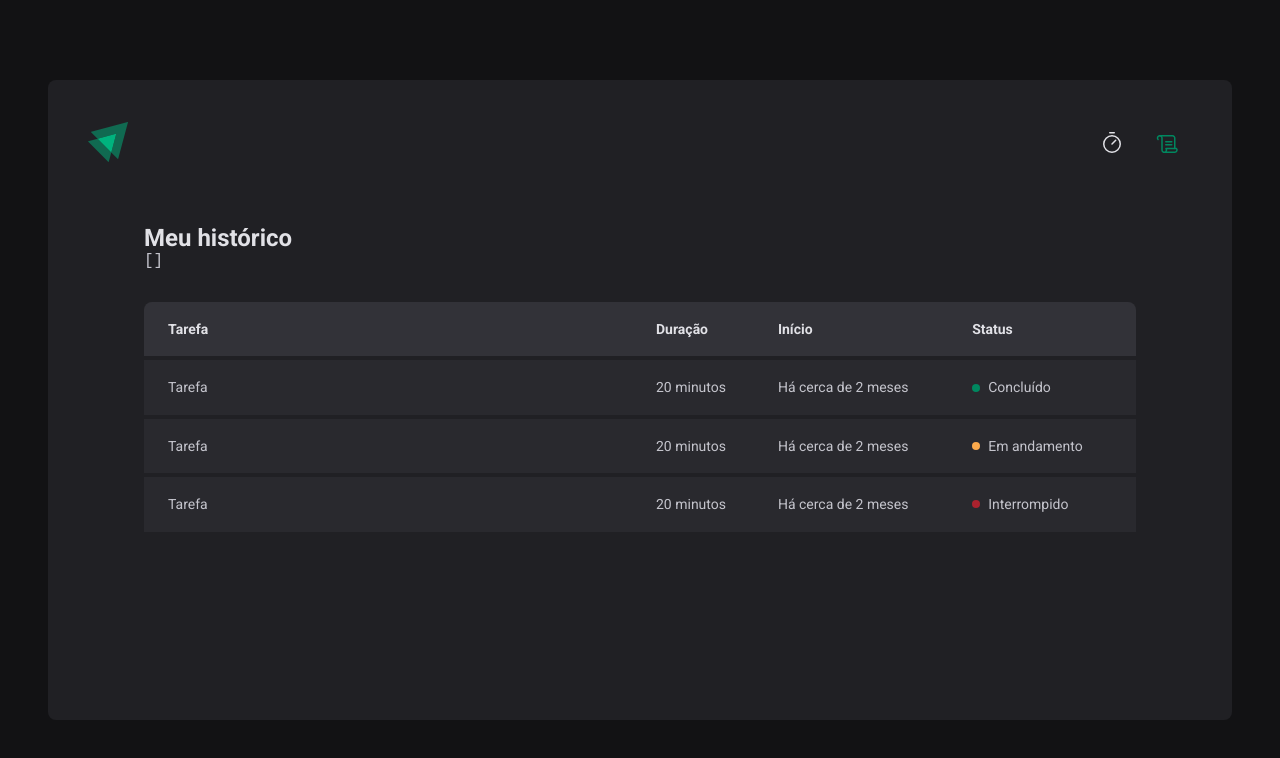
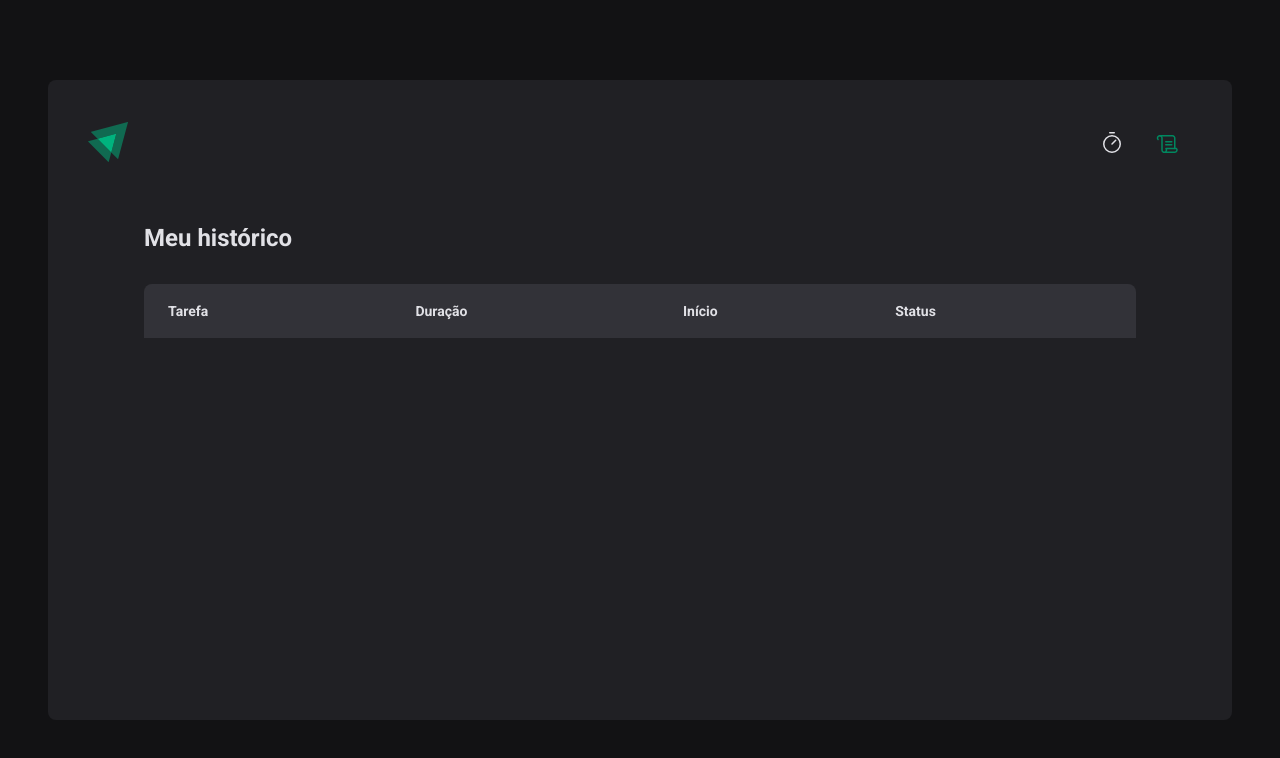
Before and after one commit to MarlonChi/timer, a React (Vite) app: page /history in a window 1280 px wide. Shown: the top 758 px of the page. Built offline with nearby package versions, Linux system fonts and the light colour scheme.

Commit message:
feat: History page

```diff
--- a/src/contexts/CyclesContext.tsx
+++ b/src/contexts/CyclesContext.tsx
@@ -78,7 +78,7 @@
         if (cycle.id === activeCycleId) {
           return {
             ...cycle,
-            interruptDate: new Date(),
+            interruptedDate: new Date(),
           };
         } else {
           return cycle;
--- a/src/pages/History/index.tsx
+++ b/src/pages/History/index.tsx
@@ -1,4 +1,6 @@
 import { useContext } from "react";
+import { formatDistanceToNow } from "date-fns";
+import { ptBR } from "date-fns/locale/pt-BR";
 
 import { CyclesContext } from "../../contexts/CyclesContext";
 
@@ -10,7 +12,6 @@
   return (
     <S.HistoryContainer>
       <h1>Meu histórico</h1>
-      <pre>{JSON.stringify(cycles, null, 2)}</pre>
       <S.HistoryList>
         <table>
           <thead>
@@ -22,30 +23,29 @@
             </tr>
           </thead>
           <tbody>
-            <tr>
-              <td>Tarefa</td>
-              <td>20 minutos</td>
-              <td>Há cerca de 2 meses</td>
-              <td>
-                <S.Status statusColor="green">Concluído</S.Status>
-              </td>
-            </tr>
-            <tr>
-              <td>Tarefa</td>
-              <td>20 minutos</td>
-              <td>Há cerca de 2 meses</td>
-              <td>
-                <S.Status statusColor="yellow">Em andamento</S.Status>
-              </td>
-            </tr>
-            <tr>
-              <td>Tarefa</td>
-              <td>20 minutos</td>
-              <td>Há cerca de 2 meses</td>
-              <td>
-                <S.Status statusColor="red">Interrompido</S.Status>
-              </td>
-            </tr>
+            {cycles?.map((cycle) => (
+              <tr key={cycle.id}>
+                <td>{cycle.task}</td>
+                <td>{cycle.minutesAmount} minutos</td>
+                <td>
+                  {formatDistanceToNow(cycle.startDate, {
+                    addSuffix: true,
+                    locale: ptBR,
+                  })}
+                </td>
+                <td>
+                  {cycle.finishedDate && (
+                    <S.Status statusColor="green">Concluído</S.Status>
+                  )}
+                  {cycle.interruptedDate && (
+                    <S.Status statusColor="red">Interrompido</S.Status>
+                  )}
+                  {!cycle.finishedDate && !cycle.interruptedDate && (
+                    <S.Status statusColor="yellow">Em andamento</S.Status>
+                  )}
+                </td>
+              </tr>
+            ))}
           </tbody>
         </table>
       </S.HistoryList>
```
